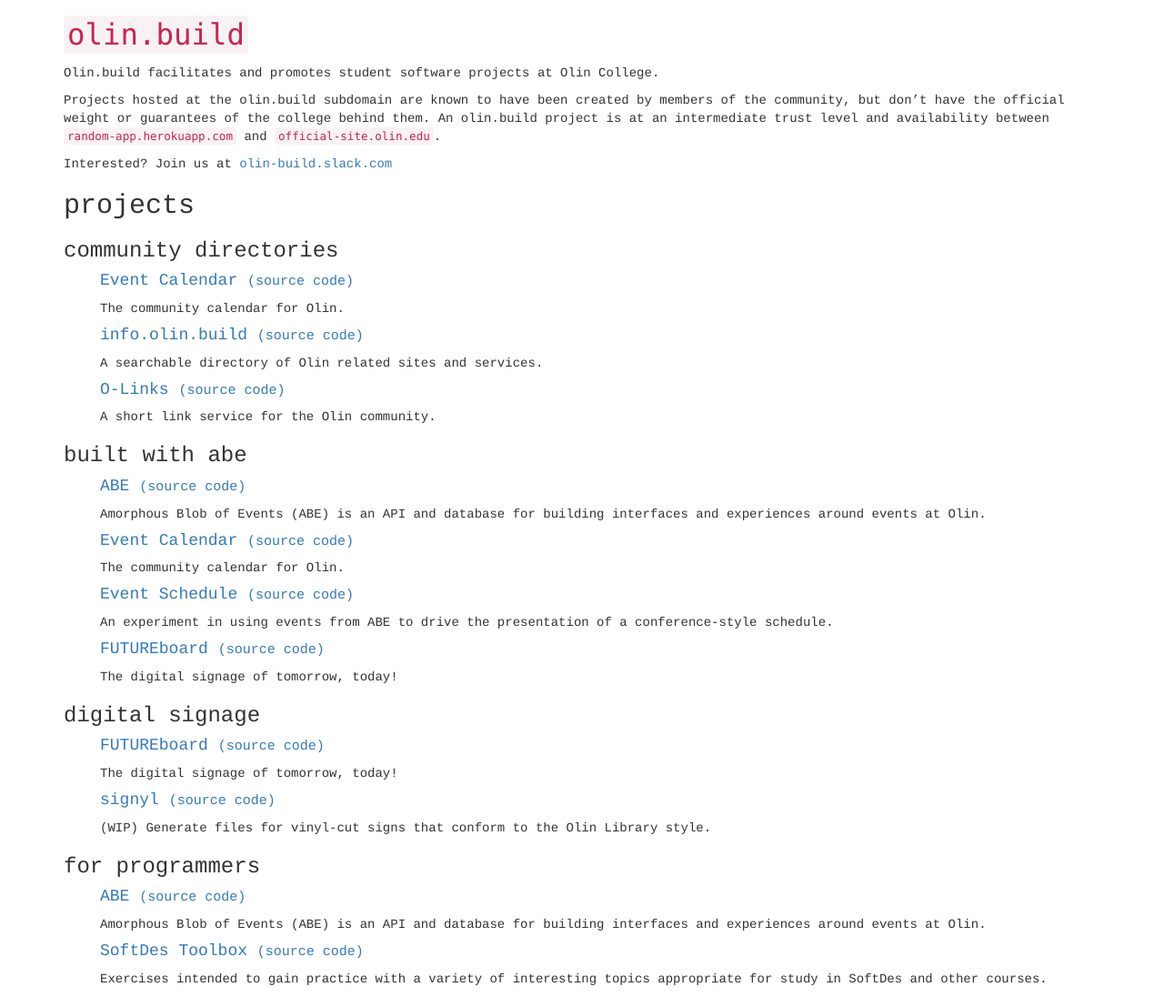
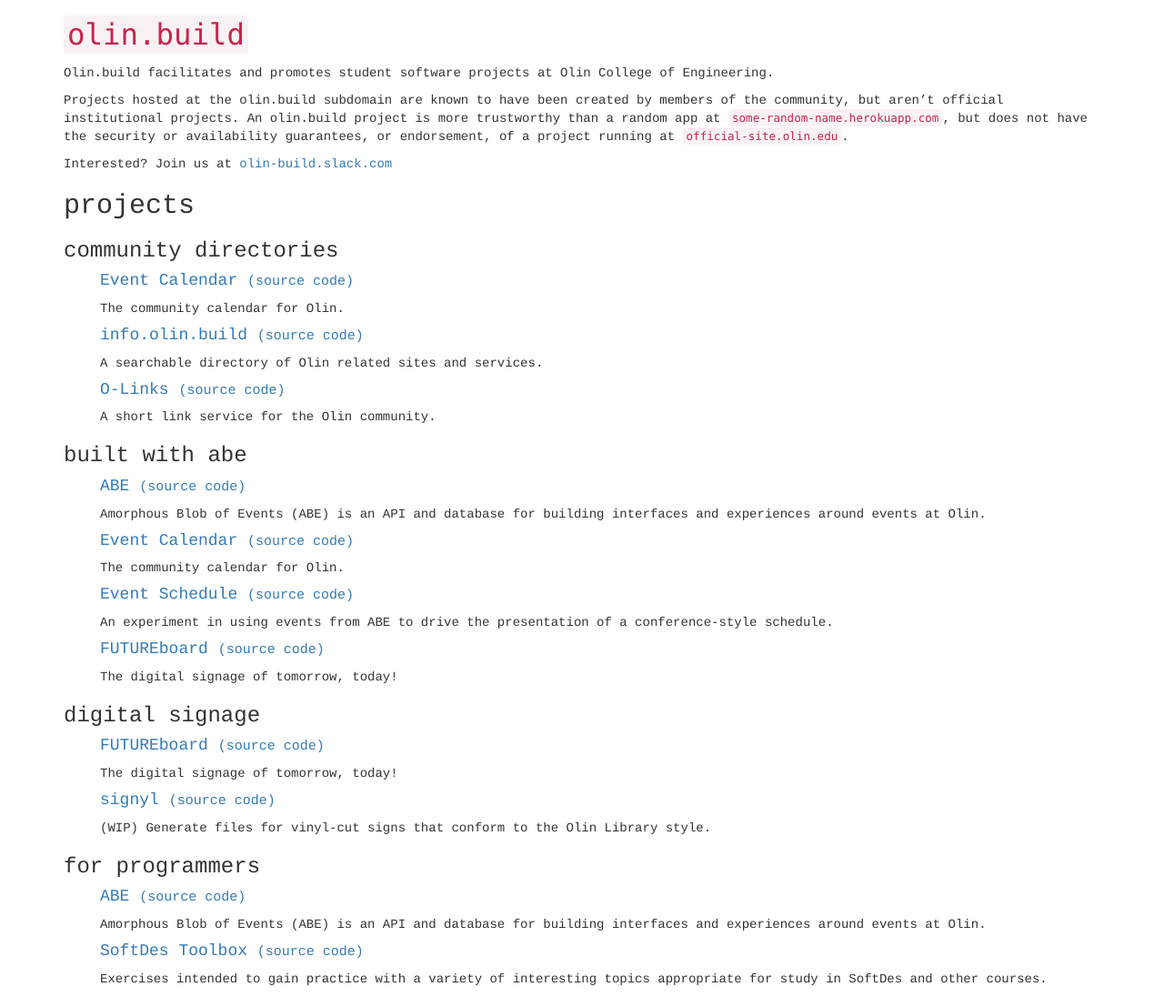
Before and after one commit to olin-build/olin.build, a Jekyll site: the page built from index.md, in a window 1280 px wide. Shown: the whole page at 91% size. Built offline with Jekyll 4.4.1, drawn with Linux system fonts in a browser that asks for light colours; our own code applies the rules of GitHub Pages for plain Markdown files.

Commit message:
Wordsmith the mission

```diff
--- a/index.md
+++ b/index.md
@@ -1,11 +1,12 @@
 # `olin.build`
 
-Olin.build facilitates and promotes student software projects at Olin College.
+Olin.build facilitates and promotes student software projects at Olin College
+of Engineering.
 
 Projects hosted at the olin.build subdomain are known to have been created by
-members of the community, but don't have the official weight or guarantees of
-the college behind them. An olin.build project is at an intermediate trust level
-and availability between `random-app.herokuapp.com` and
-`official-site.olin.edu`.
+members of the community, but aren't official institutional projects. An
+olin.build project is more trustworthy than a random app at
+`some-random-name.herokuapp.com`, but does not have the security or availability
+guarantees, or endorsement, of a project running at `official-site.olin.edu`.
 
 Interested? Join us at [olin-build.slack.com](http://olin-build.slack.com)
```
